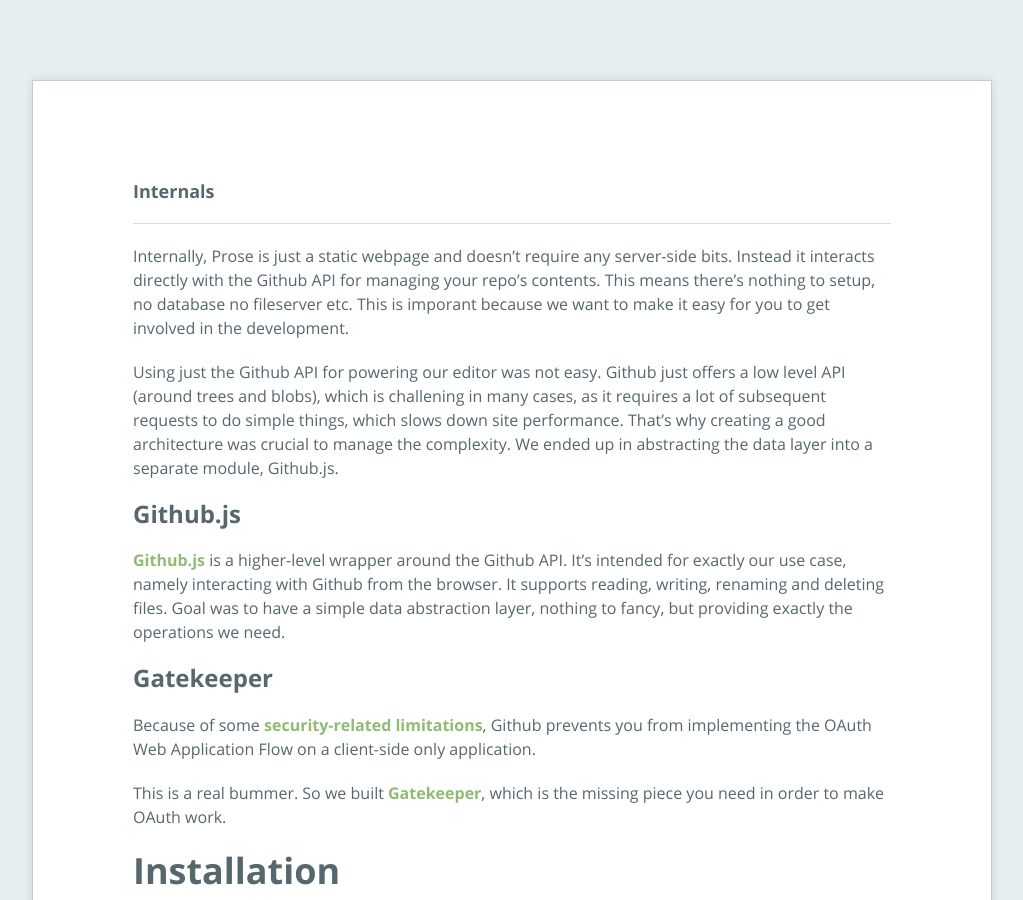
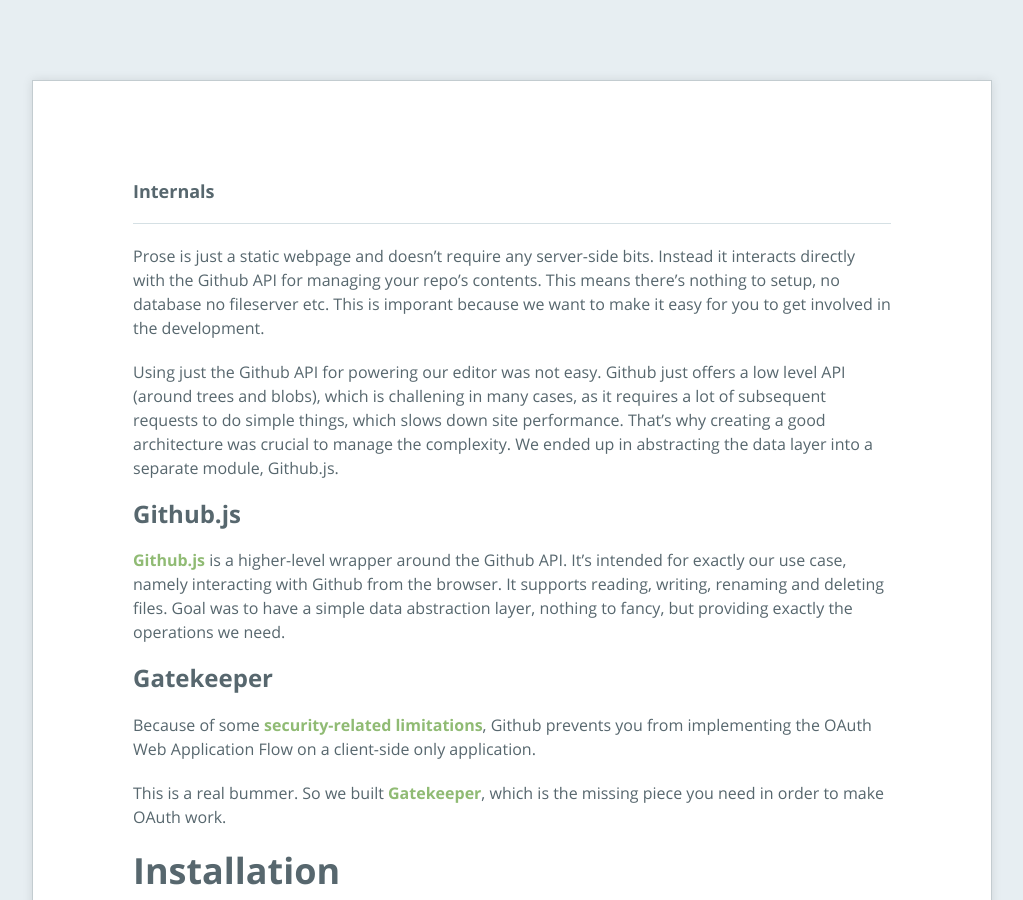
Before and after one commit to prose/prose, a Jekyll site: the page built from _posts/help/2012-06-20-internals.md, in a window 1280 px wide and 900 px high. Shown: the whole window, without its empty margins (128-1151 px from the left). Built offline with Jekyll 4.4.1, drawn with Linux system fonts in a browser that asks for light colours.

Commit message:
Updated 2012-06-20-internals.md

```diff
--- a/_posts/help/2012-06-20-internals.md
+++ b/_posts/help/2012-06-20-internals.md
@@ -10,7 +10,7 @@
 published: true
 ---
 
-Internally, Prose is just a static webpage and doesn't require any server-side bits. Instead it interacts directly with the Github API for managing your repo's contents. This means there's nothing to setup, no database no fileserver etc. This is imporant because we want to make it easy for you to get involved in the development.
+Prose is just a static webpage and doesn't require any server-side bits. Instead it interacts directly with the Github API for managing your repo's contents. This means there's nothing to setup, no database no fileserver etc. This is imporant because we want to make it easy for you to get involved in the development.
 
 Using just the Github API for powering our editor was not easy. Github just offers a low level API (around trees and blobs), which is challening in many cases, as it requires a lot of subsequent requests to do simple things, which slows down site performance. That's why creating a good architecture was crucial to manage the complexity. We ended up in abstracting the data layer into a separate module, Github.js.
 
@@ -34,7 +34,7 @@
 
 2. Setup a Github application, so CORS requests are possible as well as OAuth authentication.
 
-   ![Setup Github Application](http://f.cl.ly/items/011W1c0D2N1I0B3m0731/Screen%20Shot%202012-05-31%20at%203.33.15%20PM.png)
+   ![Setup Github Application](http://prose.io/images/screenshots/github-app-settings.png)
 
 3. Setup Gatekeeper.
 
@@ -57,7 +57,6 @@
 
 # Limitations
 
-
 The Github API comes with a number of limitations because of its low-level nature. Here is a the list of known issues related to that. I hope the folks at Github can help us (with some minor additions to their API) so we can eliminate them.
 
 - Listing Repositories
```
